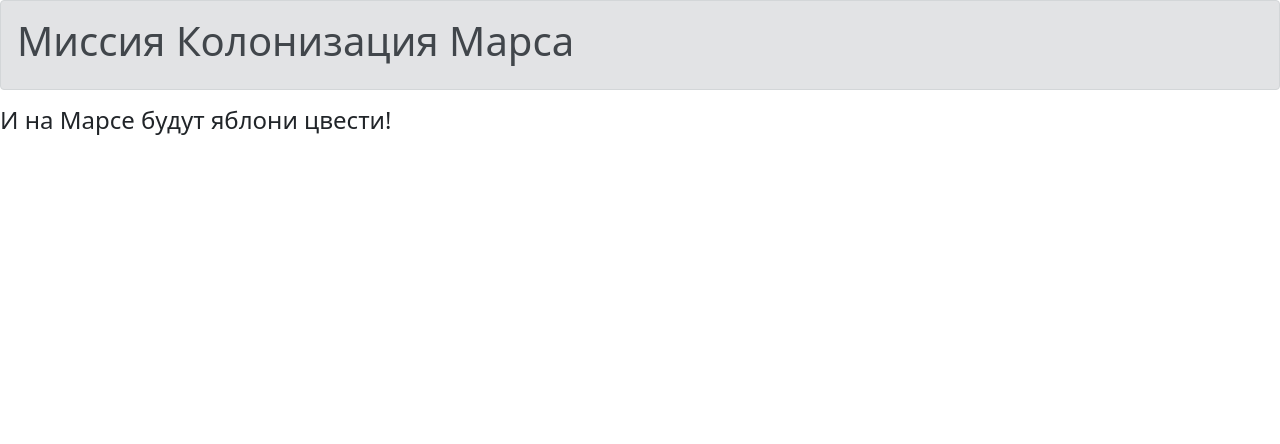
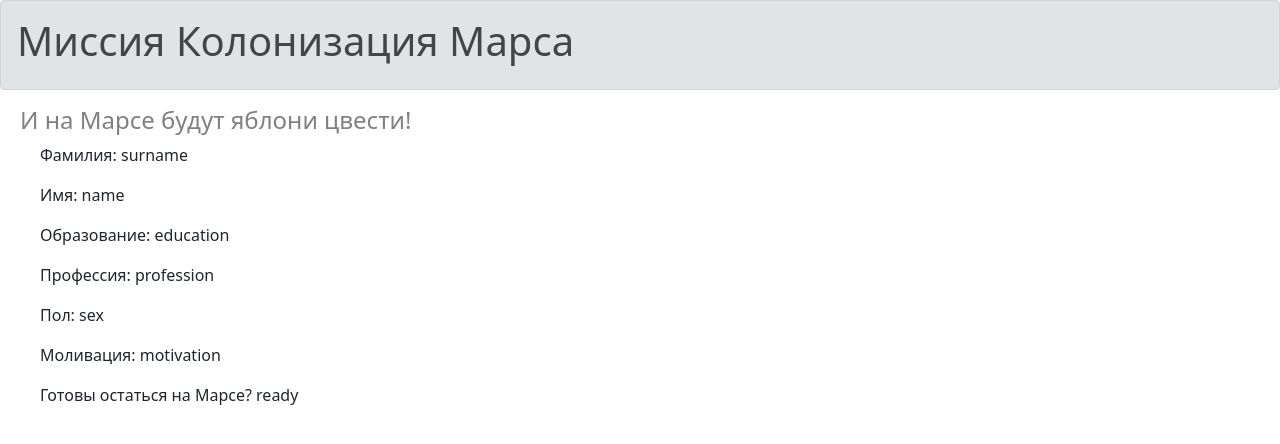
Before and after one commit to Kath022/veb, a Flask app: page /auto_answer in a window 1280 px wide. Shown: the top 444 px of the page. Run offline with Flask 2, Linux system fonts and the light colour scheme.

Commit message:
Автоматический ответ

```diff
--- a/main.py
+++ b/main.py
@@ -19,5 +19,23 @@ def list_prof(type_list):
     return render_template('list_prof.html', title='Name', type_list=type_list)
 
 
+autor_answer_data = {'title': 'title',
+    'surname': 'surname',
+    'name': 'name',
+    'education': 'education',
+    'profession': 'profession',
+    'sex': 'sex',
+    'motivation': 'motivation',
+    'ready': 'ready',
+}
+
+
+# ИЗ КАКОГО ОБРАБОТЧИКА БЕРУТЬСЯ ДАННЫЕ????
+@ app.route('/answer')
+@ app.route('/auto_answer')
+def auto_answer():
+    return render_template('auto_answer.html', title=autor_answer_data['title'], autor_answer_data=autor_answer_data)
+
+
 if __name__ == '__main__':
     app.run(port=8080, host='127.0.0.1')
--- a/static/css/style.css
+++ b/static/css/style.css
@@ -1,16 +1,8 @@
-h1 {
-  text-align: center;
+h4 {
+  color: #808080;
+  margin-left: 20px;
 }
 
-h2 {
-  text-align: center;
+.data_pers{
+  margin-left: 40px;
 }
-form.login_form {
-    margin-left: auto;
-    margin-right: auto;
-    max-width: 450px;
-    background-color: #ffe5b4;
-    border: 1px solid gray;
-    border-radius: 5px;
-    padding: 10px;
-}
--- /dev/null
+++ b/templates/auto_answer.html
@@ -0,0 +1,24 @@
+{% extends "template.html" %}
+
+{% block simulators %}
+    {% set data = ['surname',
+        'name',
+        'education',
+        'profession',
+        'sex',
+        'motivation',
+        'ready'] %}
+    {% set data_title = ['Фамилия:',
+        'Имя:',
+        'Образование:',
+        'Профессия:',
+        'Пол:',
+        'Моливация:',
+        'Готовы остаться на Марсе?']%}
+
+
+    {% for one in data_title %}
+        <p class="data_pers">{{one}} {{autor_answer_data[data[loop.index0]]}}</p>
+    {% endfor %}
+
+{% endblock %}
--- a/templates/template.html
+++ b/templates/template.html
@@ -5,10 +5,10 @@
     <meta http-equiv="X-UA-Compatible" content="IE=edge">
     <meta name="viewport" content="width=device-width, initial-scale=1.0">
     <link rel="stylesheet"
-                    href="https://cdn.jsdelivr.net/npm/bootstrap@5.0.0-beta1/dist/css/bootstrap.min.css"
-                    integrity="sha384-giJF6kkoqNQ00vy+HMDP7azOuL0xtbfIcaT9wjKHr8RbDVddVHyTfAAsrekwKmP1"
-                    crossorigin="anonymous">
-    <title>{{title}}</title>
+        href="https://cdn.jsdelivr.net/npm/bootstrap@5.0.0-beta1/dist/css/bootstrap.min.css"
+        integrity="sha384-giJF6kkoqNQ00vy+HMDP7azOuL0xtbfIcaT9wjKHr8RbDVddVHyTfAAsrekwKmP1"
+        crossorigin="anonymous">
+    <link rel="stylesheet" type="text/css" href="{{url_for('static', filename='css/style.css')}}" />
 </head>
 <body>
     <div class="alert alert-secondary" role="alert">
```
